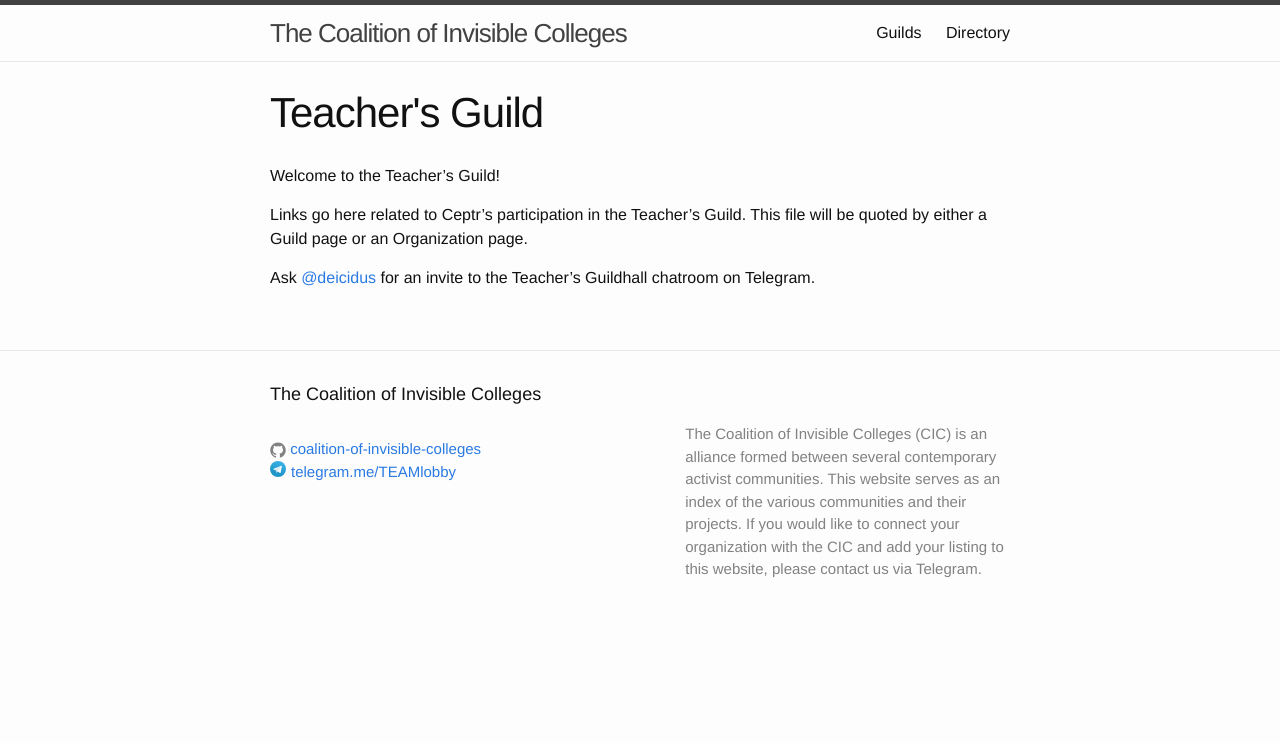
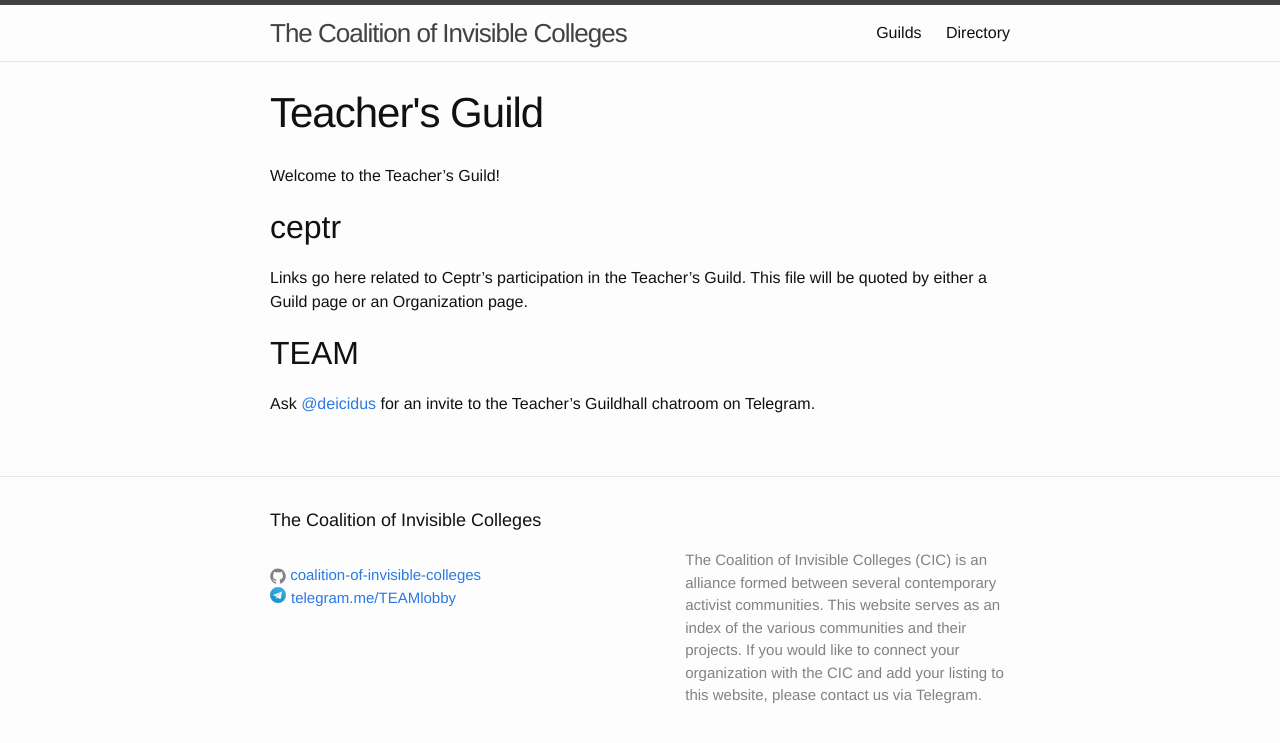
Before and after one commit to coalition-of-invisible-colleges/cic.github.io, a Jekyll site: the page built from guilds/teachers.md, in a window 1280 px wide. Shown: the top 743 px of the page. Built offline with Jekyll 4.4.1, drawn with Linux system fonts in a browser that asks for light colours.

Commit message:
mypage->my_page typo

```diff
--- a/_layouts/guild.html
+++ b/_layouts/guild.html
@@ -12,7 +12,7 @@ layout: default
      {% for my_page in site.pages %}
           {% if my_page.guild == page.guild %}
             {% if my_page.layout == 'orgchunk' %}
-              <h2>{{ mypage.org }}</h2>
+              <h2>{{ my_page.org }}</h2>
               {{ my_page.content | markdownify }}
             {% endif %}
           {% endif %}
```
